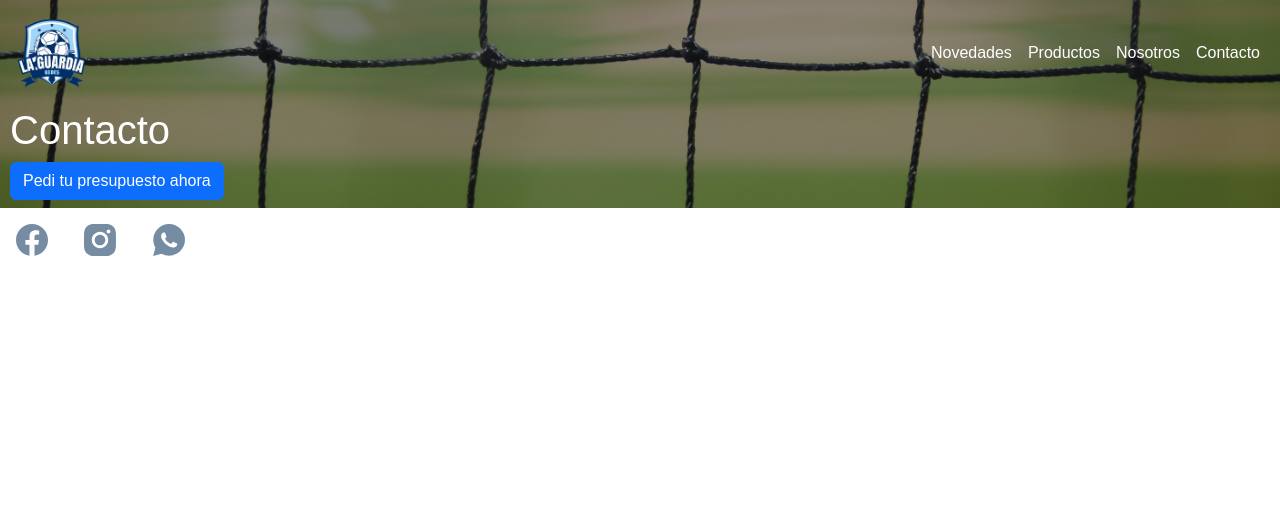
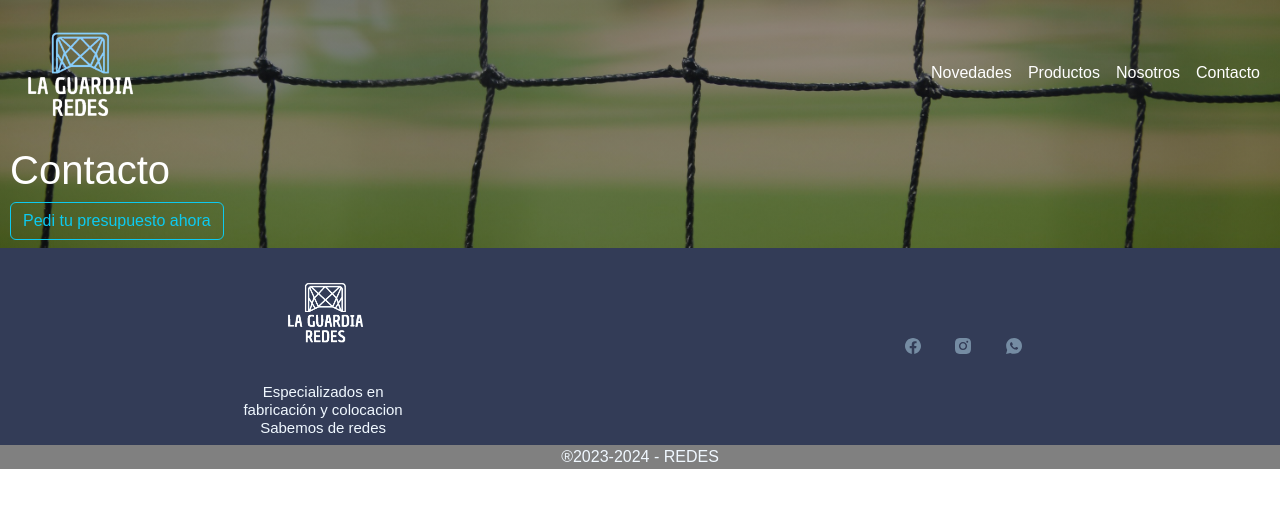
Before and after one commit to san-Cab/entregafinal-nahuel-caballero, a plain HTML site: page pages2/contacto.html in a window 1280 px wide. Drawn offline with nearby package versions, Linux system fonts and the light colour scheme; a web font is replaced by a local one.

Commit message:
footer y logo terminado

```diff
--- a/css2/style2.css
+++ b/css2/style2.css
@@ -32,7 +32,8 @@
 
 .navegar img{
    width: auto;
-   height: 4em;
+   height: 6em;
+
 }
 
 .lista li a{
@@ -51,29 +52,51 @@
 
 
 }
+.redesFooter{
+    display: flex;
+    flex-wrap:wrap;
+    flex-direction: column;
+    align-items: center;
+    text-align: center;
+    justify-content: space-around;
+    background-color: rgb(51, 60, 87);
 
-.redesFooter img{
-    width: 2em;
-    height: auto;
-    margin: 1em;
+
+}
+.redesFooter h3{
+    padding: auto;
+    color: aliceblue;
+    font-size: 15px;
 
 
 
 }
-.redes{
+#logoFooter{
+    width: 15vh;
+    height: auto;
+    margin: 1em;
+
+}
+.redesFooter img{
+    width: 1em;
+    height: auto;
+    margin: 5px;
+}
+.footer1{
     display: flex;
+    flex-direction: column;
     align-items: center;
-    margin-right:50px ;
+
 }
-
-.redes img{
-
-  height: 25px;
-  width: auto;
-  margin-right: 3em;
+.footer3{
+    background-color:gray;
+    width: 100%;
+    height: auto;
+    text-align: center;
 }
-
-/* comienza novedades */
+.footer3 p{
+    color: aliceblue;
+}
 .novedades img{
     width: 100%;
     height: 100%;
@@ -91,13 +114,11 @@
     width: 100%;
     height: auto;
 
-
-
- display: grid;
- grid-template-columns: 1fr;
- grid-template-rows: repeat(10, 20vh) ;
- gap:4px;
- margin-top: 10px;
+    display: grid;
+    grid-template-columns: 1fr;
+    grid-template-rows: repeat(10, 20vh) ;
+    gap:4px;
+    margin-top: 10px;
 
  grid-template-areas:
 "box1"
@@ -145,6 +166,19 @@
 }
 
 /* breakp. */
+@media(width >=420px){
+    .redesFooter{
+        display: flex;
+        flex-wrap:nowrap;
+        flex-direction: row;
+        align-items: center;
+        text-align: center;
+        justify-content: space-around;
+
+
+    }
+}
+
 @media (width >= 600px){
     .novedades{
         grid-template-columns: 1fr 2fr;
@@ -168,7 +202,13 @@
         font-size: 1.5em;
         text-align: center;
 }
+.redesFooter img{
+    width: 1em;
+    height: auto;
+    margin: 15px;
 }
+}
+
 @media (width >= 1024px){
     .novedades{
 
--- a/pages2/contacto.html
+++ b/pages2/contacto.html
@@ -14,7 +14,7 @@
     <div class="imgImportante img-fluid">
       <nav class="navbar navbar-expand-md navegar btnh">
          <div class="container-fluid">
-           <a class="navbar-brand" href="../index.html"> <img src="../img2/logotrasparente.png" alt="logo la guardia redes"></a>
+           <a class="navbar-brand" href="../index.html"> <img src="../img2/logotransparente1.png" alt="logo la guardia redes"></a>
            <button id=btnh class="navbar-toggler" type="button" data-bs-toggle="collapse" data-bs-target="#navbarNav" aria-controls="navbarNav" aria-expanded="false" aria-label="Toggle navigation">
               <img id=botonMenu src="../img2/menucolor2.png" alt="boton menu">
            </button>
@@ -39,17 +39,25 @@
        </nav>
        <div class = "textoimportante">
          <h1 class="text-sm-center text-md-start" >Contacto</h1>
-         <div><a href="#" class="btn btn-primary mb-2">Pedi tu presupuesto ahora</a> </div>
+         <div><a href="#" class="btn btn-outline-info mb-2">Pedi tu presupuesto ahora</a> </div>
      </div>
      </div>
      <!-- fin nav -->
      <!-- abre pie -->
      <footer >
       <nav class="redesFooter">
-        <a href="https://es-es.facebook.com/login.php/" target="_blank"><img src="../img2/facebook-svgrepo-com.svg" alt="Seguinos en facebook"  ></a>
-        <a href="https://www.instagram.com/?hl=es" target="_blank"><img src="../img2/instagram-svgrepo-com.svg" alt="Seguinos en instragram" ></a>
-        <a href="#" target="_blank"><img src="../img2/whatsapp-svgrepo-com.svg" alt="comunicate por whatsapp" ></a>
-      </nav>
+        <div class="footer1"> <a href="../index.html"> <img id="logoFooter" src="../img2/logotransparente2.png" alt="logo de la guardia redes"></a>
+        <h3>Especializados en <br> fabricación y colocacion <br> Sabemos de redes</h3>
+        </div>
+
+        <div class="footer2">
+          <a href="https://es-es.facebook.com/login.php/" target="_blank"><img src="../img2/facebook-svgrepo-com.svg" alt="Seguinos en facebook"  ></a>
+          <a href="https://www.instagram.com/?hl=es" target="_blank"><img src="../img2/instagram-svgrepo-com.svg" alt="Seguinos en instragram" ></a>
+          <a href="#" target="_blank"><img src="../img2/whatsapp-svgrepo-com.svg" alt="comunicate por whatsapp" ></a>
+        </div>
+        </nav>
+        <div class="footer3"><p>®2023-2024 - REDES</p></div>
+
   </footer>
       <!-- cierra pie -->
       <script src="https://cdn.jsdelivr.net/npm/bootstrap@5.3.2/dist/js/bootstrap.bundle.min.js" integrity="sha384-C6RzsynM9kWDrMNeT87bh95OGNyZPhcTNXj1NW7RuBCsyN/o0jlpcV8Qyq46cDfL" crossorigin="anonymous"></script>
```
Also changed, not shown: index.html (+11 -3 lines), pages2/nosotros.html (+14 -6 lines), pages2/novedades.html (+14 -6 lines), pages2/productos.html (+14 -6 lines), img2/logosimpl1.png (added), img2/logosimple2.png (added), img2/logotransparente1.png (added), img2/logotransparente2.png (added).
